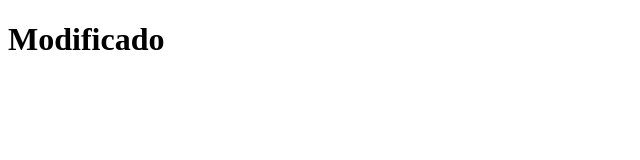
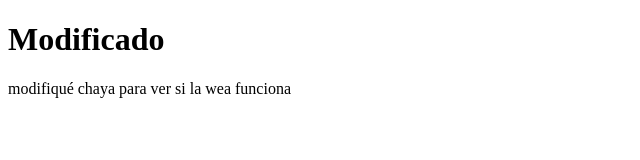
Before and after one commit to picturenay/clase_latam_1, a plain HTML site: page index.html in a window 1280 px wide. Shown: the whole page, without its empty margins (0-640 px from the left). Drawn offline with Linux system fonts and the light colour scheme.

Commit message:
Funcionó o no?

```diff
--- a/index.html
+++ b/index.html
@@ -7,5 +7,6 @@
 </head>
 <body>
     <h1>Modificado</h1>
+    <p> modifiqué chaya para ver si la wea funciona</p>
 </body>
 </html>
```
